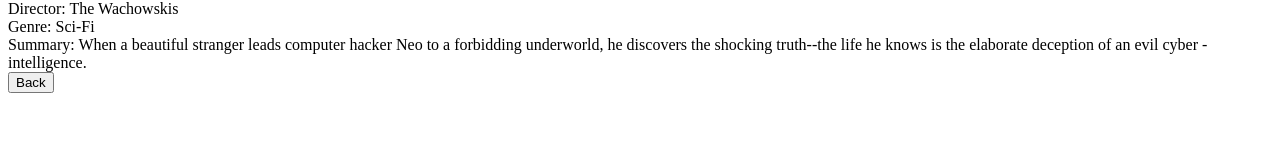
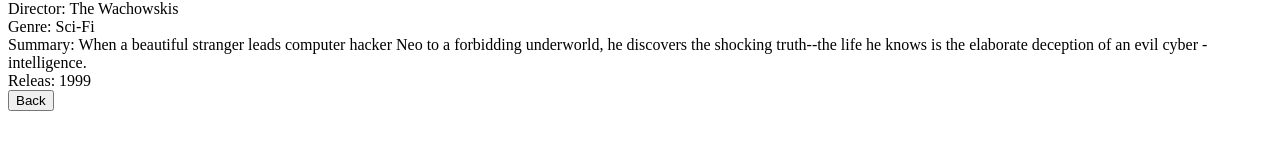
Before and after one commit to BJaguar71/myFlix-client-initial-code-with-unfixed-error, a React (Vite) app: page / in a window 1280 px wide. Both pictures are taken after a click on the element "The Matrix". Shown: the part 330-480 px from the top of the page. Built offline with nearby package versions, Linux system fonts and the light colour scheme.

Commit message:
adde movies'year to the MovieView component

```diff
--- a/src/components/movie-view/movie-view.jsx
+++ b/src/components/movie-view/movie-view.jsx
@@ -12,11 +12,11 @@ export class MovieView extends React.Component {
           <span className="label">Title: </span>
           <span className="value">{movie.Title}</span>
         </div>
-        <div className="director">
+        <div className="movie-director">
           <span className="label">Director: </span>
           <span className="value">{movie.Director.Name}</span>
         </div>
-        <div className="genre">
+        <div className="movie-genre">
           <span className="label">Genre: </span>
           <span className="value">{movie.Genre.Name}</span>
         </div>
@@ -24,6 +24,10 @@ export class MovieView extends React.Component {
           <span className="label">Summary: </span>
           <span className="value">{movie.Summary}</span>
         </div>
+        <div className="movie-year">
+          <span className="label">Releas: </span>
+          <span className="value">{movie.Year}</span>
+        </div>
         <button onClick={() => { onBackClick(null); }}>Back</button>
       </div>
     );
```
Also changed, not shown: 2 other files (tests, documents, lock files or other folders).
